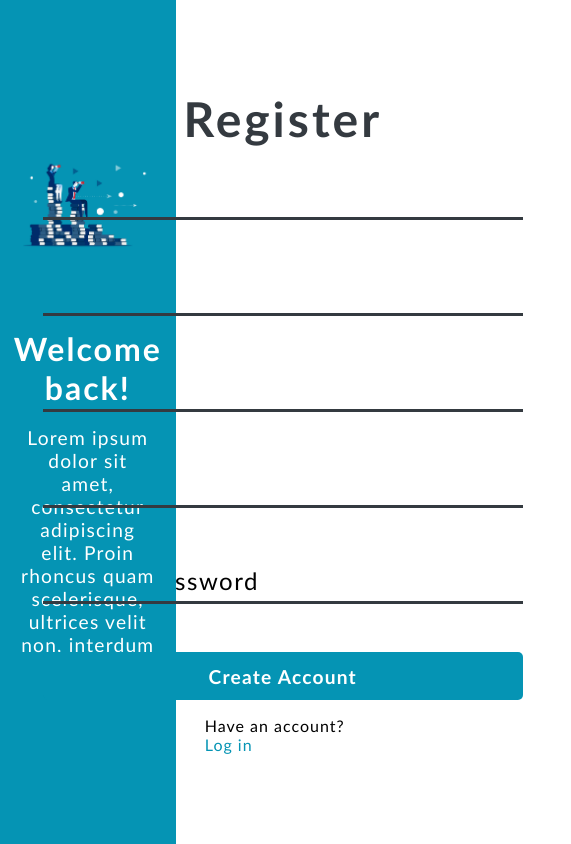
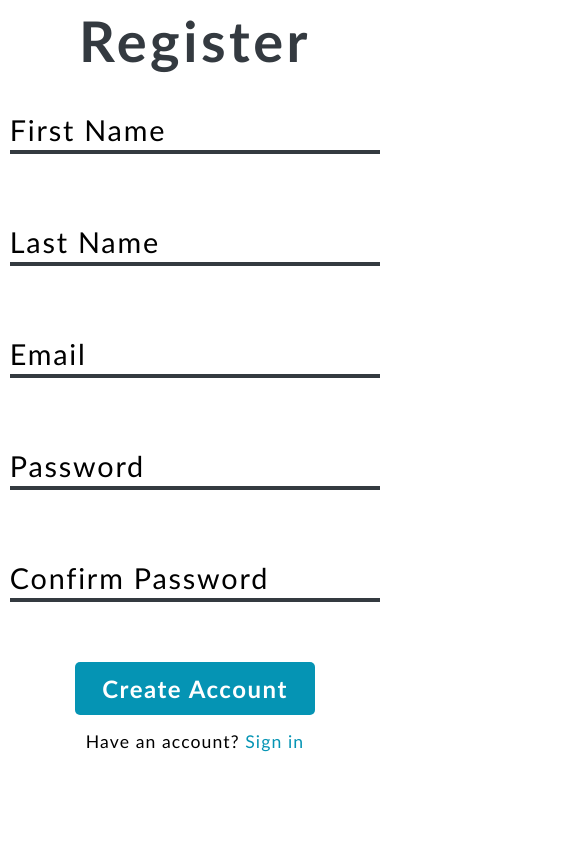
Before and after one commit to piotrorczykowski/Login-And-Register-Form, a Vue app in the folder frontend/: page /register in a window 390 px wide. Shown: the whole page, 571 px wide, since content can reach past the window. Built offline with nearby package versions, Linux system fonts and the light colour scheme; no server answers.

Commit message:
Add styles for mobiles

```diff
--- a/frontend/src/App.vue
+++ b/frontend/src/App.vue
@@ -66,7 +66,7 @@ export default {
     padding: 1em 3em 1em 3em;
   }
 
-  #submit {
+  .submit {
     width: 25em;
     height: 2.5em;
     margin-top: 0.5em;
@@ -79,22 +79,81 @@ export default {
     cursor: pointer;
   }
 
-  #submit:hover {
+  .submit:hover {
     opacity: 0.95;
   }
 
-  #submit:active {
+  .submit:active {
     transform: scale(0.99);
   }
 
-  #link {
+  .link {
     text-decoration: none;
     color: #0594B4;
   }
 
-  #link:hover {
+  .link:hover {
     opacity: 0.8;
   }
+
+  /* TABLET */
+  @media screen and (max-width: 1250px) {
+    .container {
+      width: 100vw;
+      height: 55vh;
+      margin-top: 5vh;
+    }
+
+    h1 {
+      font-size: 3.5em;
+    }
+
+    form {
+      display: flex;
+      flex-direction: column;
+      align-items: center;
+    }
+
+    .submit {
+      width: 15em;
+      height: 2.2em;
+      font-size: 2em;
+    }
+
+    .container p {
+      width: 80vw;
+      font-size: 1.5em;
+      text-align: center;
+    }
+
+    .error {
+      margin-top: -1em;
+    }
+
+    .errorMessage {
+      margin-top: 0;
+    }
+  }
+  /* END */
+
+  /* PHONE */
+  @media screen and (max-width: 450px) {
+    * {
+      overflow:hidden;
+    }
+
+    .container {
+      width: 100vw;
+      height: 100vh;
+    }
+
+    .submit {
+      width: 10em;
+      height: 2.2em;
+      font-size: 1.5em;
+    }
+  }
+  /* END */
 </style>
 
 
@@ -120,4 +179,35 @@ export default {
     width: 55vw;
     height: 100vh;
   }
+
+  /* TABLET */
+  @media screen and (max-width: 1250px) {
+    #app {
+      flex-direction: column;
+    }
+
+    #left {
+      width: 100vw;
+      height: 40vh;
+    }
+
+    #right {
+      width: 100vw;
+      height: 60vh;
+    }
+  }
+  /* END */
+
+  /* PHONE */
+  @media screen and (max-width: 450px) {
+    #left {
+      display: none;
+    }
+
+    #right {
+      width: 100vw;
+      height: 100vh;
+    }
+  }
+  /* END */
 </style>
--- a/frontend/src/components/InputField.vue
+++ b/frontend/src/components/InputField.vue
@@ -57,6 +57,17 @@ export default {
 </script>
 
 <style scoped>
+    * {
+        --margin-label-1: -40px;
+        --margin-label-2: -10px;
+
+        --font-label-1: 1.5em;
+        --font-label-2: 1em;
+
+        --width-line-1: 25em;
+        --width-line-2: 0;
+    }
+
     #field {
         height: 6em;
         display: flex;
@@ -67,26 +78,26 @@ export default {
     /* Styles for placeholder */
     @keyframes placeholderForwards {
         from {
-            font-size: 1.5em;
-            margin-bottom: -40px;
+            font-size: var(--font-label-1);
+            margin-bottom: var(--margin-label-1);
             opacity: 1;
         }
         to {
-            font-size: 1em;
-            margin-bottom: -10px;
+            font-size: var(--font-label-2);
+            margin-bottom: var(--margin-label-2);
             opacity: 0.7;
         }
     }
 
     @keyframes placeholderBackwards {
         from {
-            font-size: 1em;
-            margin-bottom: -10px;
+            font-size: var(--font-label-2);
+            margin-bottom: var(--margin-label-2);
             opacity: 0.7;
         }
         to {
-            font-size: 1.5em;
-            margin-bottom: -40px;
+            font-size: var(--font-label-1);
+            margin-bottom: var(--margin-label-1);
             opacity: 1;
         }
     }
@@ -94,8 +105,8 @@ export default {
     label {
         width: 20em;
         align-self: flex-start;
-        font-size: 1.5em;
-        margin-bottom: -40px;
+        font-size: var(--font-label-1);
+        margin-bottom: var(--margin-label-1);
         z-index: -1;
         order: -1;
         cursor: pointer;
@@ -111,8 +122,8 @@ export default {
     }
 
     .placeholderUp {
-        font-size: 1em;
-        margin-bottom: -10px;
+        font-size: var(--font-label-2);
+        margin-bottom: var(--margin-label-2);
         opacity: 0.7;
     }
     /* End */
@@ -133,17 +144,17 @@ export default {
 
     /* Styles for line under input */
     @keyframes lineForwards {
-        from { width: 0em; }
-        to { width: 25em; }
+        from { width: var(--width-line-2); }
+        to { width: var(--width-line-1); }
     }
 
     @keyframes lineBackwards {
-        from { width: 25em; }
-        to { width: 0em; }
+        from { width: var(--width-line-1); }
+        to { width: var(--width-line-2); }
     }
 
     #line {
-        width: 25em;
+        width: var(--width-line-1);
         height: 3px;
         font-size: 1.2em;
         margin-top: -30px;
@@ -153,7 +164,7 @@ export default {
 
     #line::after {
         content: "";
-        width: 0;
+        width: var(--width-line-2);
         height: 3px;
         position: absolute;
         background-color: v-bind('lineColorSecond')
@@ -168,4 +179,65 @@ export default {
 
     }
     /* End */
+
+    /* TABLET */
+    @media screen and (max-width: 1250px) {
+        * {
+            --margin-label-1: -60px;
+
+            --font-label-1: 1.8em;
+            --font-label-2: 1.5em;
+        }
+
+        #field {
+            height: 8em;
+            display: flex;
+            flex-direction: column;
+            justify-content: flex-end;
+        }
+
+        label {
+            font-size: var(--font-label-1);
+        }
+
+        .placeholderUp, input {
+            font-size: 1.5em;
+        }
+
+        #line {
+            height: 4px;
+            font-size: 1.5em;
+        }
+
+         #line::after {
+            height: 4px;
+         }
+    }
+    /* END */
+
+    /* PHONE */
+    @media screen and (max-width: 450px) {
+        * {
+            --margin-label-1: -50px;
+
+            --width-line-1: 95vw;
+        }
+
+        #field {
+            width: 95vw;
+            height: 7em;
+            display: flex;
+            flex-direction: column;
+            justify-content: flex-end;
+        }
+
+        input {
+            font-size: 1.3em;
+        }
+
+        input, #line {
+            width: 95vw;
+        }
+    }
+    /* END */
 </style>
--- a/frontend/src/components/WelcomeMessage.vue
+++ b/frontend/src/components/WelcomeMessage.vue
@@ -43,7 +43,21 @@ export default {
 
   /* TABLET */
   @media screen and (max-width: 1250px) {
+    #image {
+      width: 40vw;
+      height: auto;
+      margin-left: calc((100vw - 40vw) / 2 );
+    }
 
+    #message h2 {
+      padding-top: 0;
+      margin-top: 0;
+      font-size: 2.5em;
+    }
+
+    #message p {
+      font-size: 1.5em;
+    }
   }
   /* END */
 </style>
--- a/frontend/src/views/HomePage.vue
+++ b/frontend/src/views/HomePage.vue
@@ -1,5 +1,5 @@
 <template>
-    <div class="container">
+    <div class="container containerExtended">
         <h1>HomePage</h1>
         <h2>Welcome <span id="user">{{ name }}</span> you are logged in</h2>
         <router-link @click="logOut" id="logOutButton" to="/">Log out</router-link>
@@ -55,4 +55,36 @@ export default {
     #logOutButton:active {
         transform: scale(0.99);
     }
+
+    /* TABLET */
+    @media screen and (max-width: 1250px) {
+        h2 {
+            margin-top: 1em;
+            font-size: 1.8em;
+        }
+
+        #logOutButton {
+            width: 15em;
+            height: 2.2em;
+            font-size: 2em;
+        }
+    }
+    /* END */
+
+    /* PHONE */
+    @media screen and (max-width: 450px) {
+        .containerExtended {
+            margin-top: 20vh;
+        }
+
+        h2 {
+            margin-top: 1em;
+            font-size: 1.4em;
+        }
+
+        #logOutButton {
+            font-size: 1.2em;
+        }
+    }
+    /* END */
 </style>
--- a/frontend/src/views/LoginForm.vue
+++ b/frontend/src/views/LoginForm.vue
@@ -15,10 +15,10 @@
                 otherValues="password"
                 ref="password"/>
             <p class="error" v-if="v$.form.password.$error">{{ v$.form.password.$errors[0].$message }}</p>
-            <input id="submit" type="submit" value="Sign in">
+            <input class="submit" type="submit" value="Sign in">
         </form>
         <p>Don't have an account yet?
-            <router-link id="link" to="/register">Sign Up</router-link>
+            <router-link class="link" to="/register">Sign Up</router-link>
         </p>
     </div>
 </template>
@@ -106,5 +106,16 @@ export default {
 </script>
 
 <style scoped>
+    /* PHONE */
+    @media screen and (max-width: 450px) {
+        .container {
+            margin-top: 15vh;
+        }
 
+        p {
+            margin-top: 1em;
+            font-size: 1.1em;
+        }
+    }
+    /* END */
 </style>
--- a/frontend/src/views/NonAuth.vue
+++ b/frontend/src/views/NonAuth.vue
@@ -3,7 +3,7 @@
         <h1>Welcome!</h1>
         <h2>Unfortunately you don't have permisson to acces this site</h2>
         <p id="info">Do you have an accout? Please try to
-            <router-link id="link" to="/">Sign in</router-link>
+            <router-link class="link" to="/">Sign in</router-link>
         </p>
     </div>
 </template>
@@ -23,4 +23,30 @@ export default {
         margin-top: 1.5em;
         font-size: 1.1em;
     }
+
+    /* TABLET */
+    @media screen and (max-width: 1250px) {
+        .containerExtended {
+            margin-top: 10vh;
+        }
+
+        h2 {
+            margin-top: 1em;
+            font-size: 1.6em;
+        }
+
+        #info {
+            margin-top: 1em;
+            font-size: 1.3em;
+        }
+    }
+    /* END */
+
+    /* PHONE */
+    @media screen and (max-width: 450px) {
+        .containerExtended {
+            margin-top: 20vh;
+        }
+    }
+    /* END */
 </style>
--- a/frontend/src/views/RegisterForm.vue
+++ b/frontend/src/views/RegisterForm.vue
@@ -34,10 +34,10 @@
                 otherValues="confirmPassword"
                 ref="confirmPassword"/>
             <p class="error" v-if="v$.form.confirmPassword.$error">{{ v$.form.confirmPassword.$errors[0].$message }}</p>
-            <input type="submit" id="submit" value="Create Account"/>
+            <input type="submit" class="submit" value="Create Account"/>
         </form>
         <p>Have an account?
-            <router-link id="link" to="/">Log in</router-link>
+            <router-link class="link" to="/">Sign in</router-link>
         </p>
     </div>
 </template>
@@ -166,7 +166,7 @@ export default {
     .containerExtended {
         height: 100vh;
         justify-content: center;
-        margin-top: 0;
+        margin-top: -5vh;
     }
 
     .successMessage {
@@ -177,4 +177,30 @@ export default {
         font-size: 1.2em;
         margin-top: 1em;
     }
+
+    /* TABLET */
+    @media screen and (max-width: 1250px) {
+        .successMessage {
+            font-size: 1.5em;
+        }
+    }
+    /* END */
+
+    /* PHONE */
+    @media screen and (max-width: 450px) {
+        .containerExtended {
+            width: 95vw;
+            height: 100vh;
+            margin-top: -5vh;
+        }
+
+        .successMessage {
+            font-size: 1em;
+        }
+
+        p {
+            font-size: 1.1em;
+        }
+    }
+    /* END */
 </style>
```
